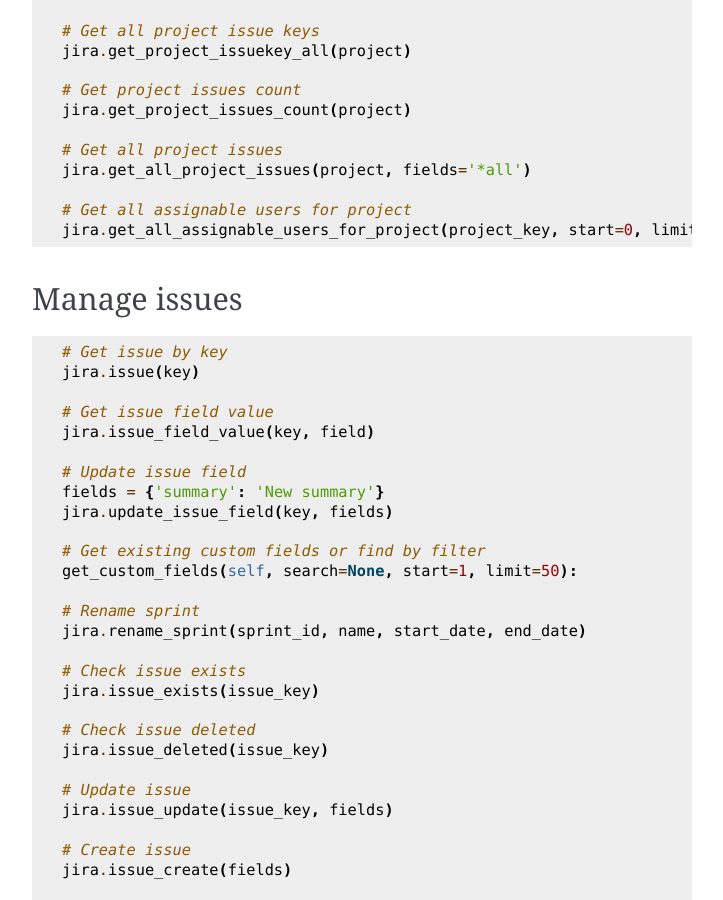
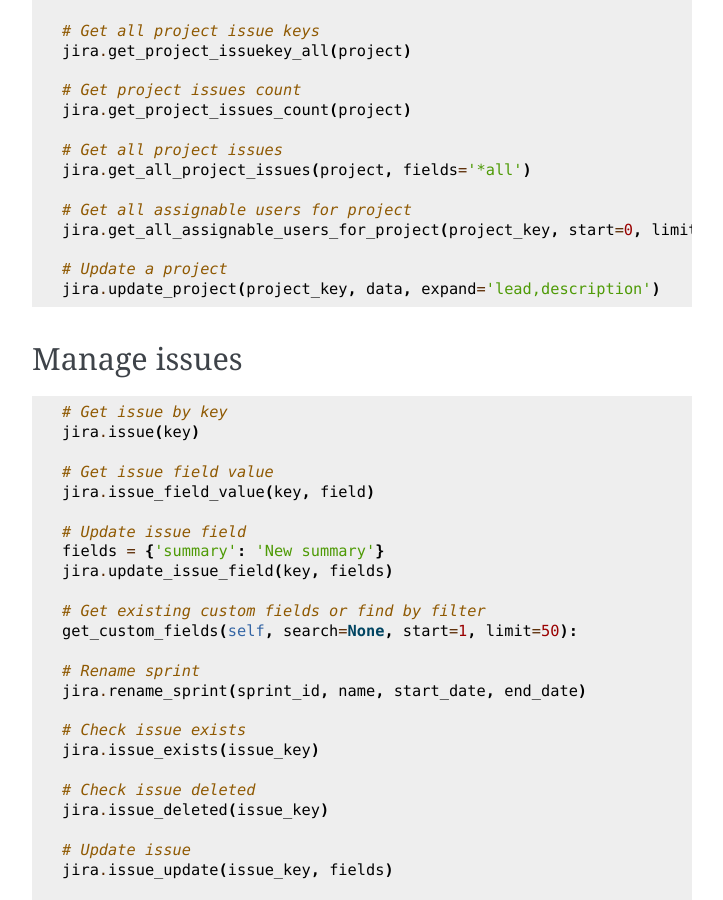
Before and after one commit to atlassian-api/atlassian-python-api, a Sphinx documentation site: the page built from docs/jira.rst, in a window 1280 px wide and 900 px high, scrolled down 2126 px. Shown: the whole window, without its empty margins (388-1111 px from the left). Built offline with Sphinx 7.4.7, drawn with Linux system fonts in a browser that asks for light colours; pages that are not in the unit, such as notebooks, are missing from menus.

Commit message:
Update doc to include jira.update_project function.

```diff
--- a/docs/jira.rst
+++ b/docs/jira.rst
@@ -117,6 +117,9 @@
 
     # Get all assignable users for project
     jira.get_all_assignable_users_for_project(project_key, start=0, limit=50)
+
+    # Update a project
+    jira.update_project(project_key, data, expand='lead,description')
 
 Manage issues
 -------------
```
